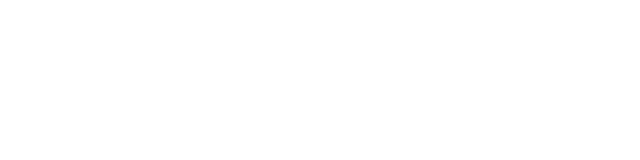
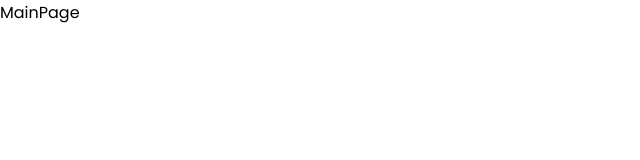
Before and after one commit to carterstorm/social--seal, a React (Vite) app: page / in a window 1280 px wide. Shown: the top 160 px of the page, without its empty margins (0-640 px from the left). Built offline with nearby package versions, Linux system fonts and the light colour scheme.

Commit message:
added start workspace

```diff
--- a/index.html
+++ b/index.html
@@ -2,8 +2,10 @@
 <html lang="en">
   <head>
     <meta charset="UTF-8" />
-    <link rel="icon" type="image/svg+xml" href="/vite.svg" />
     <meta name="viewport" content="width=device-width, initial-scale=1.0" />
+    <link
+      href="https://fonts.googleapis.com/css2?family=Poppins:wght@200;300;400;500;600;700&display=swap"
+      rel="stylesheet" />
     <title>Social Seal</title>
   </head>
   <body>
--- a/package.json
+++ b/package.json
@@ -10,8 +10,11 @@
     "preview": "vite preview"
   },
   "dependencies": {
+    "classnames": "^2.5.1",
     "react": "^18.2.0",
-    "react-dom": "^18.2.0"
+    "react-dom": "^18.2.0",
+    "react-router-dom": "^6.22.1",
+    "sass": "^1.71.0"
   },
   "devDependencies": {
     "@types/react": "^18.2.55",
--- a/src/App.tsx
+++ b/src/App.tsx
@@ -1,3 +1,21 @@
-export default function App() {
-  return <></>;
+import { createBrowserRouter, RouterProvider } from "react-router-dom";
+import { toMain } from "./routes";
+import LayoutPage from "./pages/LayoutPage";
+import MainPage from "./pages/MainPage";
+
+const router = createBrowserRouter([
+  {
+    path: toMain(),
+    element: <LayoutPage />,
+    children: [
+      {
+        path: toMain(),
+        element: <MainPage />,
+      },
+    ],
+  },
+]);
+
+export function App() {
+  return <RouterProvider router={router} />;
 }
--- a/src/index.css
+++ b/src/index.css
@@ -0,0 +1,15 @@
+html {
+  box-sizing: border-box;
+}
+
+*,
+::after,
+::before {
+  box-sizing: inherit;
+}
+
+body {
+  margin: 0;
+  padding: 0;
+  font-family: "Poppins", sans-serif;
+}
--- a/src/main.tsx
+++ b/src/main.tsx
@@ -1,7 +1,7 @@
 import React from "react";
 import ReactDOM from "react-dom/client";
-import App from "./App.tsx";
 import "./index.css";
+import { App } from "./App";
 
 ReactDOM.createRoot(document.getElementById("root")!).render(
   <React.StrictMode>
--- /dev/null
+++ b/src/pages/LayoutPage.tsx
@@ -0,0 +1,5 @@
+import MainPage from "./MainPage";
+
+export default function LayoutPage() {
+  return <MainPage />;
+}
--- /dev/null
+++ b/src/pages/MainPage.tsx
@@ -0,0 +1,3 @@
+export default function MainPage() {
+  return <div>MainPage</div>;
+}
--- /dev/null
+++ b/src/routes.ts
@@ -0,0 +1 @@
+export const toMain = () => "/";
```
Also changed, not shown: tsconfig.json (+20 -16 lines), .eslintrc.cjs, 1 other file (tests, documents, lock files or other folders).
